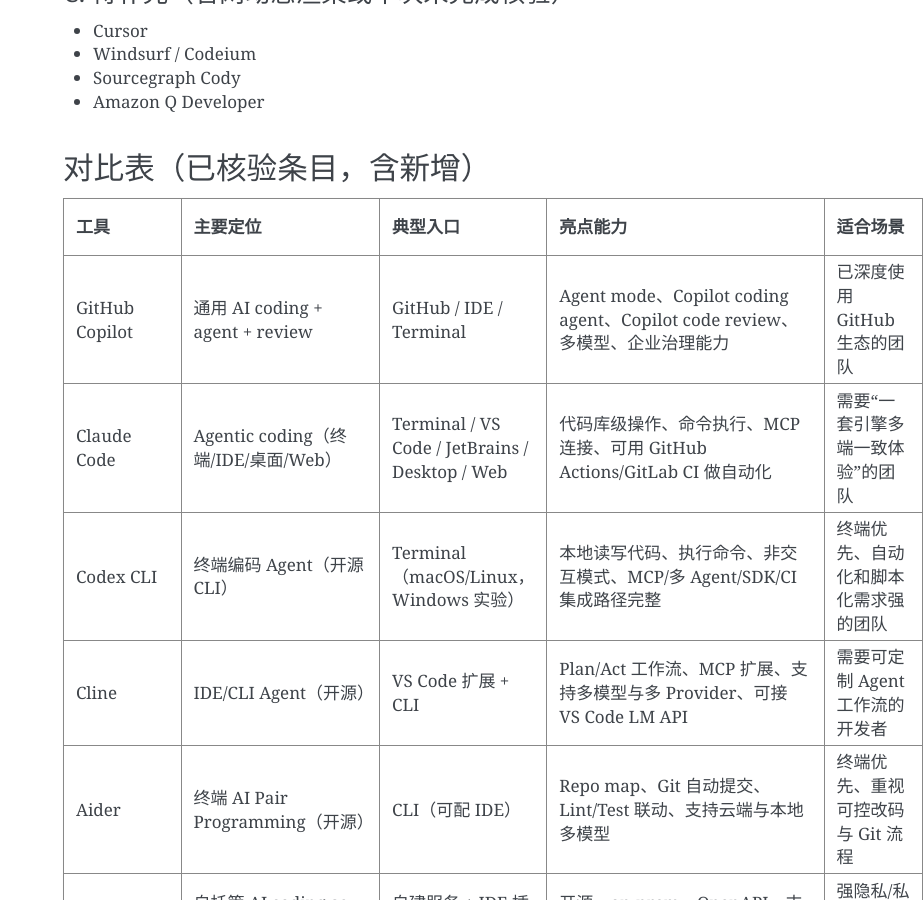
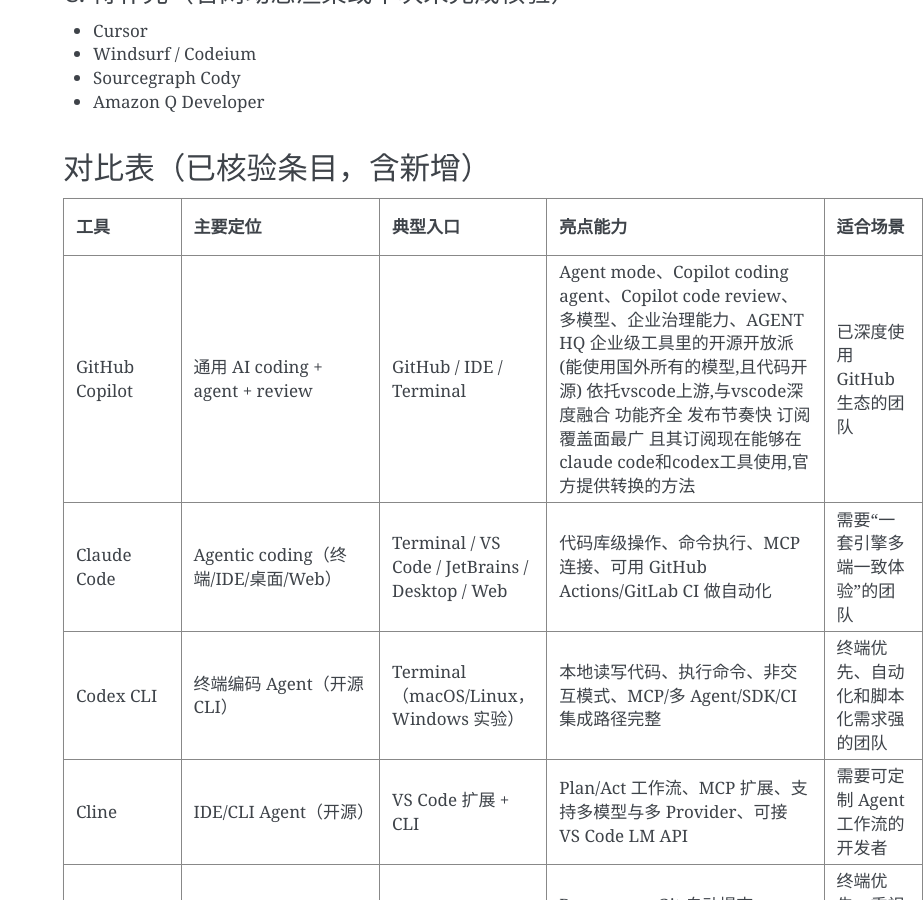
Before and after one commit to sanchuanhehe/VibeCoding, a Sphinx documentation site: the page built from docs/index.md, in a window 1280 px wide and 900 px high, scrolled down 1475 px. Shown: the whole window, without its empty margins (357-1280 px from the left). Built offline with Sphinx 7.4.7, drawn with Linux system fonts in a browser that asks for light colours.

Commit message:
feat: 更新 GitHub Copilot 的亮点能力描述，增加开源开放派及功能细节

```diff
--- a/docs/index.md
+++ b/docs/index.md
@@ -59,7 +59,7 @@
 
 | 工具 | 主要定位 | 典型入口 | 亮点能力 | 适合场景 | 主要限制/注意点 |
 |---|---|---|---|---|---|
-| GitHub Copilot | 通用 AI coding + agent + review | GitHub / IDE / Terminal | Agent mode、Copilot coding agent、Copilot code review、多模型、企业治理能力 | 已深度使用 GitHub 生态的团队 | 价格与配额受套餐影响；企业能力需管理员配置 |
+| GitHub Copilot | 通用 AI coding + agent + review | GitHub / IDE / Terminal | Agent mode、Copilot coding agent、Copilot code review、多模型、企业治理能力、AGENT HQ 企业级工具里的开源开放派(能使用国外所有的模型,且代码开源) 依托vscode上游,与vscode深度融合 功能齐全 发布节奏快 订阅覆盖面最广 且其订阅现在能够在claude code和codex工具使用,官方提供转换的方法 | 已深度使用 GitHub 生态的团队 | 价格与配额受套餐影响(额度按次计费,还算便宜,但是有最大限额)；企业能力需管理员配置 |
 | Claude Code | Agentic coding（终端/IDE/桌面/Web） | Terminal / VS Code / JetBrains / Desktop / Web | 代码库级操作、命令执行、MCP 连接、可用 GitHub Actions/GitLab CI 做自动化 | 需要“一套引擎多端一致体验”的团队 | 高级能力常依赖订阅与账号体系；不同端能力细节有差异 |
 | Codex CLI | 终端编码 Agent（开源 CLI） | Terminal（macOS/Linux，Windows 实验） | 本地读写代码、执行命令、非交互模式、MCP/多 Agent/SDK/CI 集成路径完整 | 终端优先、自动化和脚本化需求强的团队 | 对命令行工作流有要求；能力边界受审批模式和环境权限影响 |
 | Cline | IDE/CLI Agent（开源） | VS Code 扩展 + CLI | Plan/Act 工作流、MCP 扩展、支持多模型与多 Provider、可接 VS Code LM API | 需要可定制 Agent 工作流的开发者 | 配置项较多，上手门槛高于“开箱即用”产品 |
```
